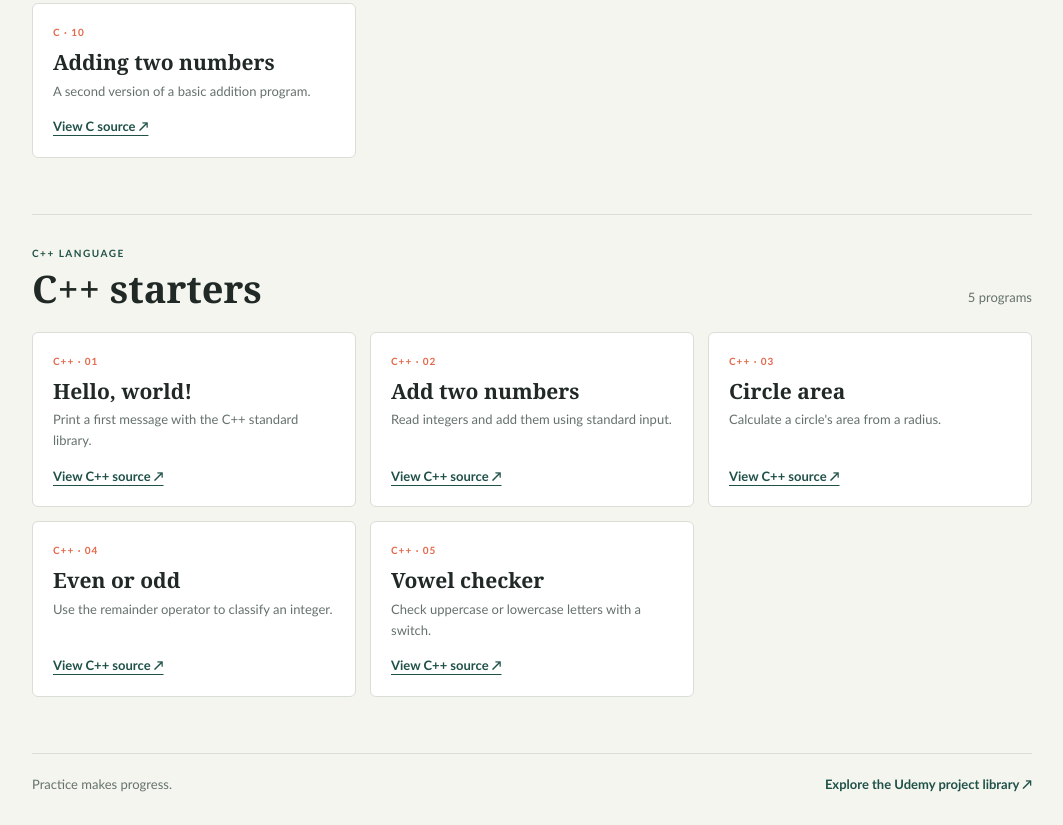
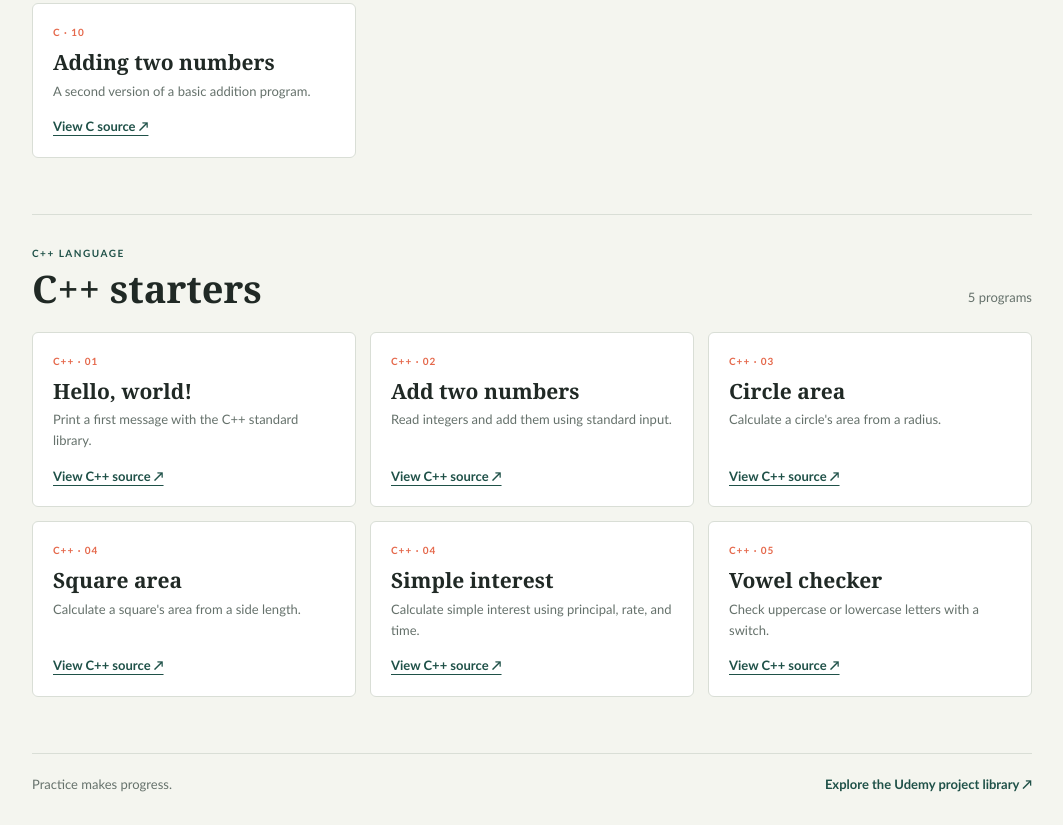
Before and after one commit to mithansh10/3, a plain HTML site: page c++.html in a window 1280 px wide. Shown: the part 1359-2184 px from the top of the page, without its empty margins (108-1171 px from the left). Drawn offline with Linux system fonts and the light colour scheme.

```diff
--- a/c++.html
+++ b/c++.html
@@ -580,9 +580,20 @@
             data-search="even odd number conditional remainder"
           >
             <span class="exercise-number">C++ · 04</span>
-            <h3>Even or odd</h3>
-            <p>Use the remainder operator to classify an integer.</p>
-            <a class="program-link" href="cpp/even_or_odd.cpp"
+            <h3>Square area</h3>
+            <p>Calculate a square's area from a side length.</p>
+            <a class="program-link" href="turbo-areaofsquare.c"
+              >View C++ source ↗</a
+            >
+          </article>
+          <article
+            class="exercise-card"
+            data-search="even odd number conditional remainder"
+          >
+            <span class="exercise-number">C++ · 04</span>
+            <h3>Simple interest</h3>
+            <p>Calculate simple interest using principal, rate, and time.</p>
+            <a class="program-link" href="turbo-simpleintrest.c"
               >View C++ source ↗</a
             >
           </article>
```
